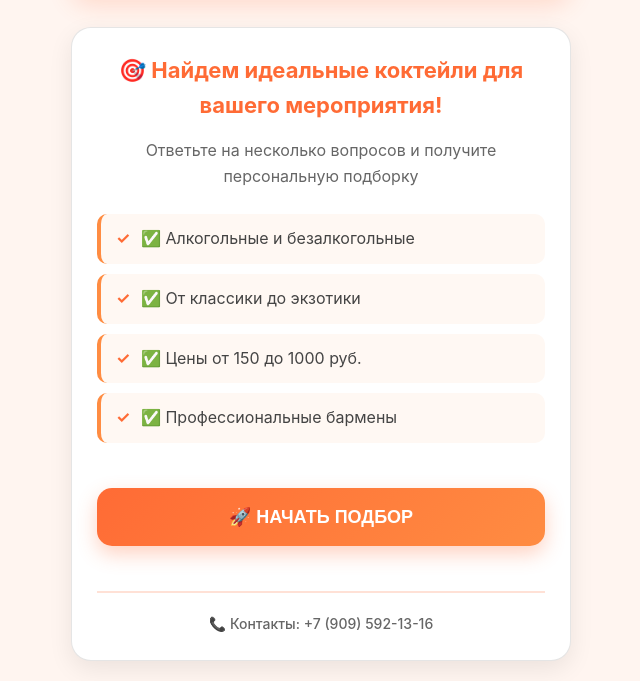
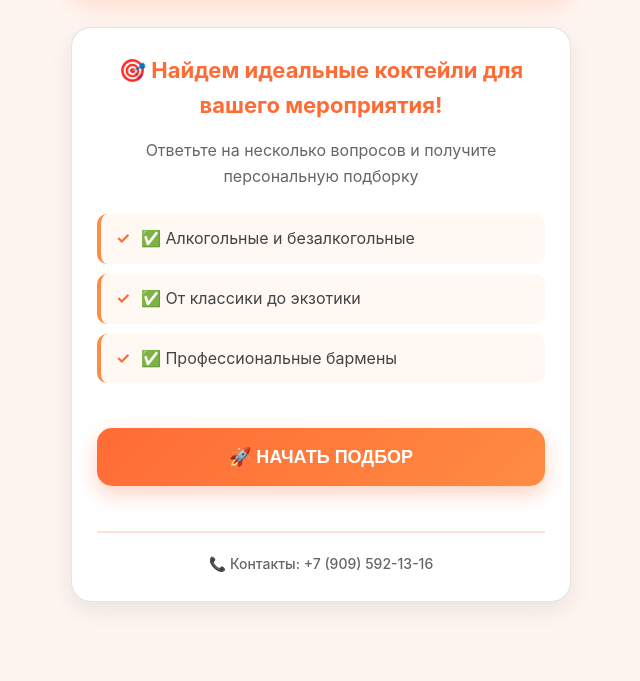
Before and after one commit to ArturPletnev/cocktail-app, a plain HTML site: page index.html in a window 1280 px wide. Shown: the part 152-833 px from the top of the page, without its empty margins (319-959 px from the left). After the commit the page ends 800 px from the top, so only its background shows below. Drawn offline with Linux system fonts and the light colour scheme.

Commit message:
Правки

```diff
--- a/index.html
+++ b/index.html
@@ -28,7 +28,6 @@
                 <div class="features">
                     <div class="feature">✅ Алкогольные и безалкогольные</div>
                     <div class="feature">✅ От классики до экзотики</div>
-                    <div class="feature">✅ Цены от 150 до 1000 руб.</div>
                     <div class="feature">✅ Профессиональные бармены</div>
                 </div>
 
```
